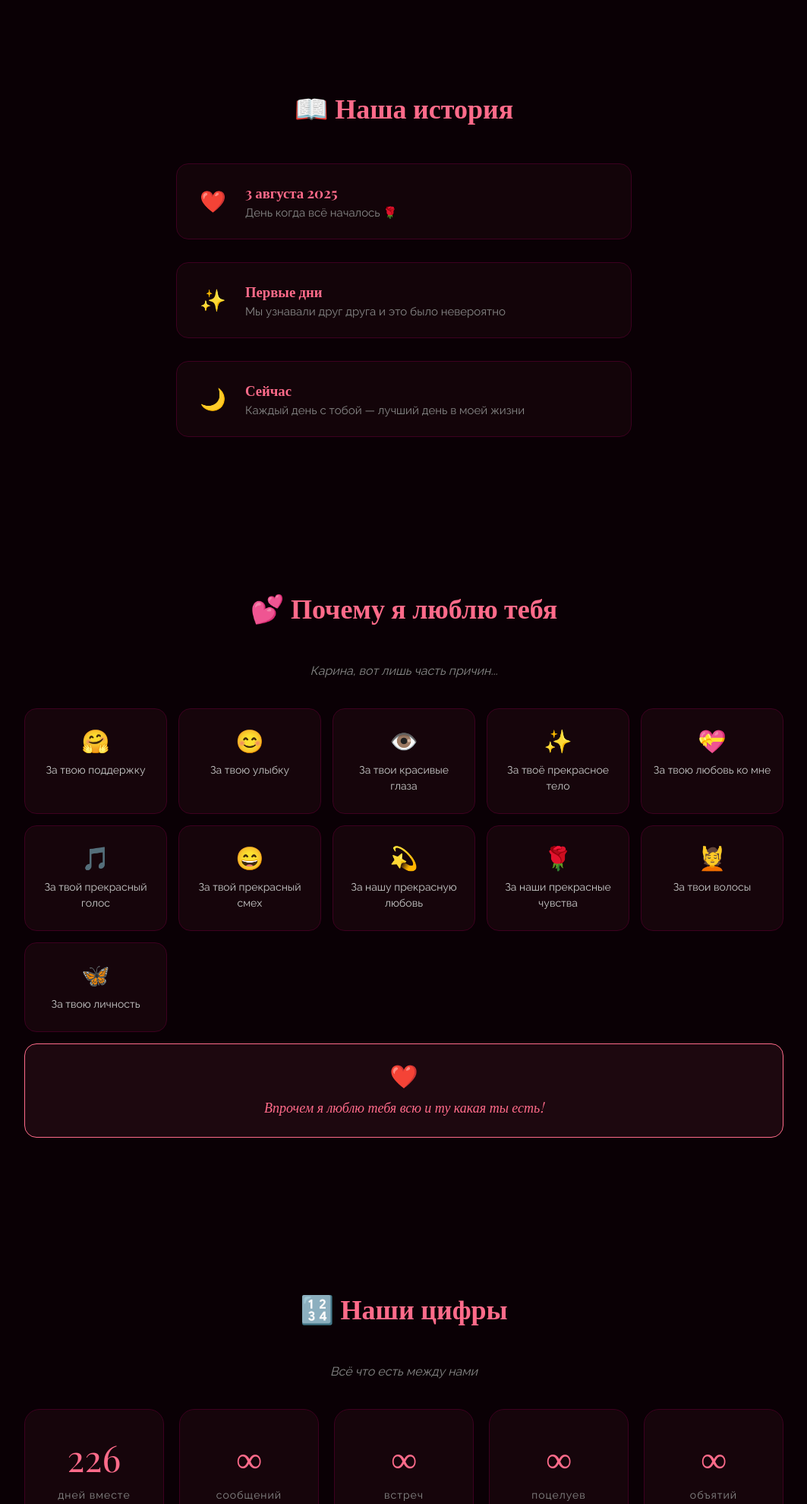
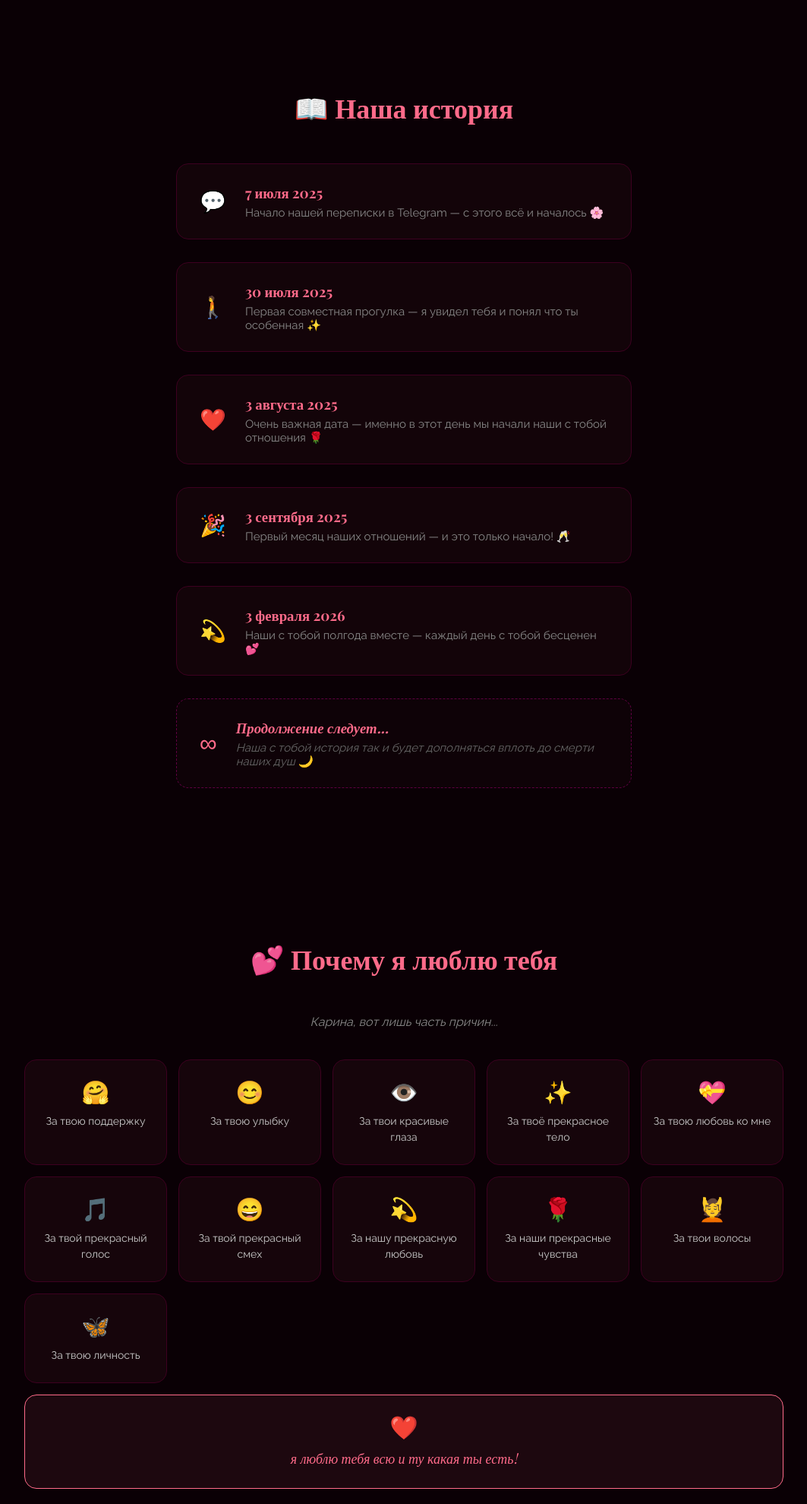
Before and after one commit to Andreyqqqa/mysite, a Flask app: page / in a window 1280 px wide. Shown: the part 1876-3855 px from the top of the page at 76% size, without its empty margins (108-1171 px from the left). Run offline with Flask 3, Linux system fonts and the light colour scheme; some web fonts are replaced.

Commit message:
big update

```diff
--- a/static/style.css
+++ b/static/style.css
@@ -308,4 +308,24 @@ nav ul a.active::after {
     height: 1px;
     background: #ff6b8a;
     box-shadow: 0 0 8px rgba(255, 107, 138, 0.8);
+}.timeline-item-future {
+    border-style: dashed;
+    border-color: #5d0040;
+    opacity: 0;
+    background: rgba(255, 107, 138, 0.02);
 }
+.timeline-item-future.visible {
+    opacity: 1;
+    transform: translateX(0);
+}
+.timeline-item-future .timeline-dot {
+    font-size: 32px;
+    color: #ff6b8a;
+}
+.timeline-item-future h3 {
+    font-style: italic;
+}
+.timeline-item-future p {
+    font-style: italic;
+    color: #666 !important;
+}
--- a/templates/index.html
+++ b/templates/index.html
@@ -176,16 +176,45 @@
             <h2 class="section-title">📖 Наша история</h2>
           <div class="timeline">
     <div class="timeline-item">
-                    <div class="timeline-dot">❤️</div>
-                    <div class="timeline-text"><h3>3 августа 2025</h3><p>День когда всё началось 🌹</p></div>
+        <div class="timeline-dot">💬</div>
+        <div class="timeline-text">
+            <h3>7 июля 2025</h3>
+            <p>Начало нашей переписки в Telegram — с этого всё и началось 🌸</p>
+        </div>
     </div>
     <div class="timeline-item">
-                    <div class="timeline-dot">✨</div>
-                    <div class="timeline-text"><h3>Первые дни</h3><p>Мы узнавали друг друга и это было невероятно</p></div>
+        <div class="timeline-dot">🚶</div>
+        <div class="timeline-text">
+            <h3>30 июля 2025</h3>
+            <p>Первая совместная прогулка — я увидел тебя и понял что ты особенная ✨</p>
+        </div>
     </div>
     <div class="timeline-item">
-                    <div class="timeline-dot">🌙</div>
-                    <div class="timeline-text"><h3>Сейчас</h3><p>Каждый день с тобой — лучший день в моей жизни</p></div>
+        <div class="timeline-dot">❤️</div>
+        <div class="timeline-text">
+            <h3>3 августа 2025</h3>
+            <p>Очень важная дата — именно в этот день мы начали наши с тобой отношения 🌹</p>
+        </div>
+    </div>
+    <div class="timeline-item">
+        <div class="timeline-dot">🎉</div>
+        <div class="timeline-text">
+            <h3>3 сентября 2025</h3>
+            <p>Первый месяц наших отношений — и это только начало! 🥂</p>
+        </div>
+    </div>
+    <div class="timeline-item">
+        <div class="timeline-dot">💫</div>
+        <div class="timeline-text">
+            <h3>3 февраля 2026</h3>
+            <p>Наши с тобой полгода вместе — каждый день с тобой бесценен 💕</p>
+        </div>
+    </div>
+    <div class="timeline-item timeline-item-future">
+        <div class="timeline-dot">∞</div>
+        <div class="timeline-text">
+            <h3>Продолжение следует...</h3>
+            <p>Наша с тобой история так и будет дополняться вплоть до смерти наших душ 🌙</p>
         </div>
     </div>
 </div>
@@ -207,7 +236,7 @@
                 <div class="love-card"><div class="love-icon">🌹</div><p>За наши прекрасные чувства</p></div>
                 <div class="love-card"><div class="love-icon">💆</div><p>За твои волосы</p></div>
                 <div class="love-card"><div class="love-icon">🦋</div><p>За твою личность</p></div>
-                <div class="love-card love-card-wide"><div class="love-icon">❤️</div><p>Впрочем я люблю тебя всю и ту какая ты есть!</p></div>
+                <div class="love-card love-card-wide"><div class="love-icon">❤️</div><p> я люблю тебя всю и ту какая ты есть!</p></div>
             </div>
         </div>
     </section>
```
Lines whose indentation alone changed are shown as unchanged.
